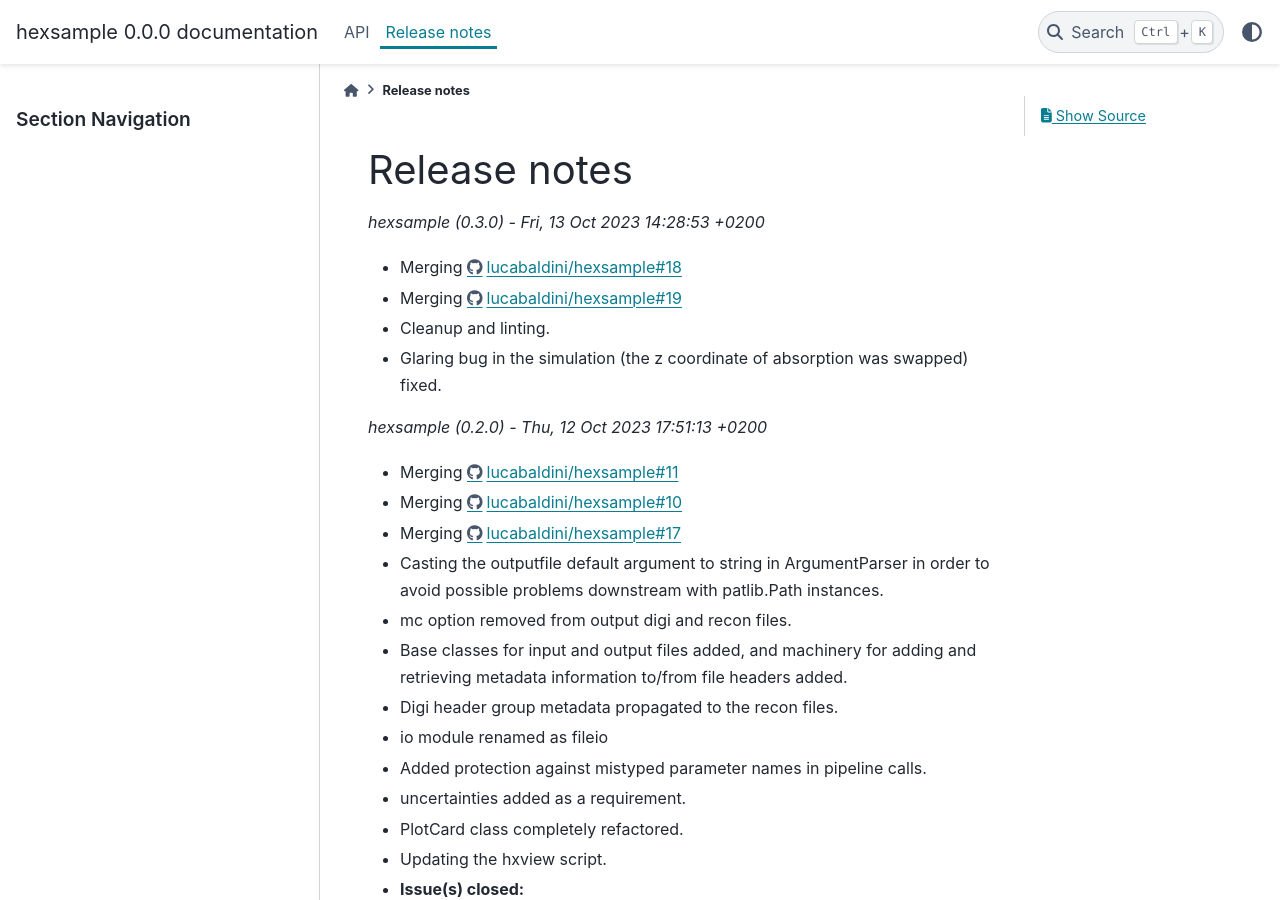
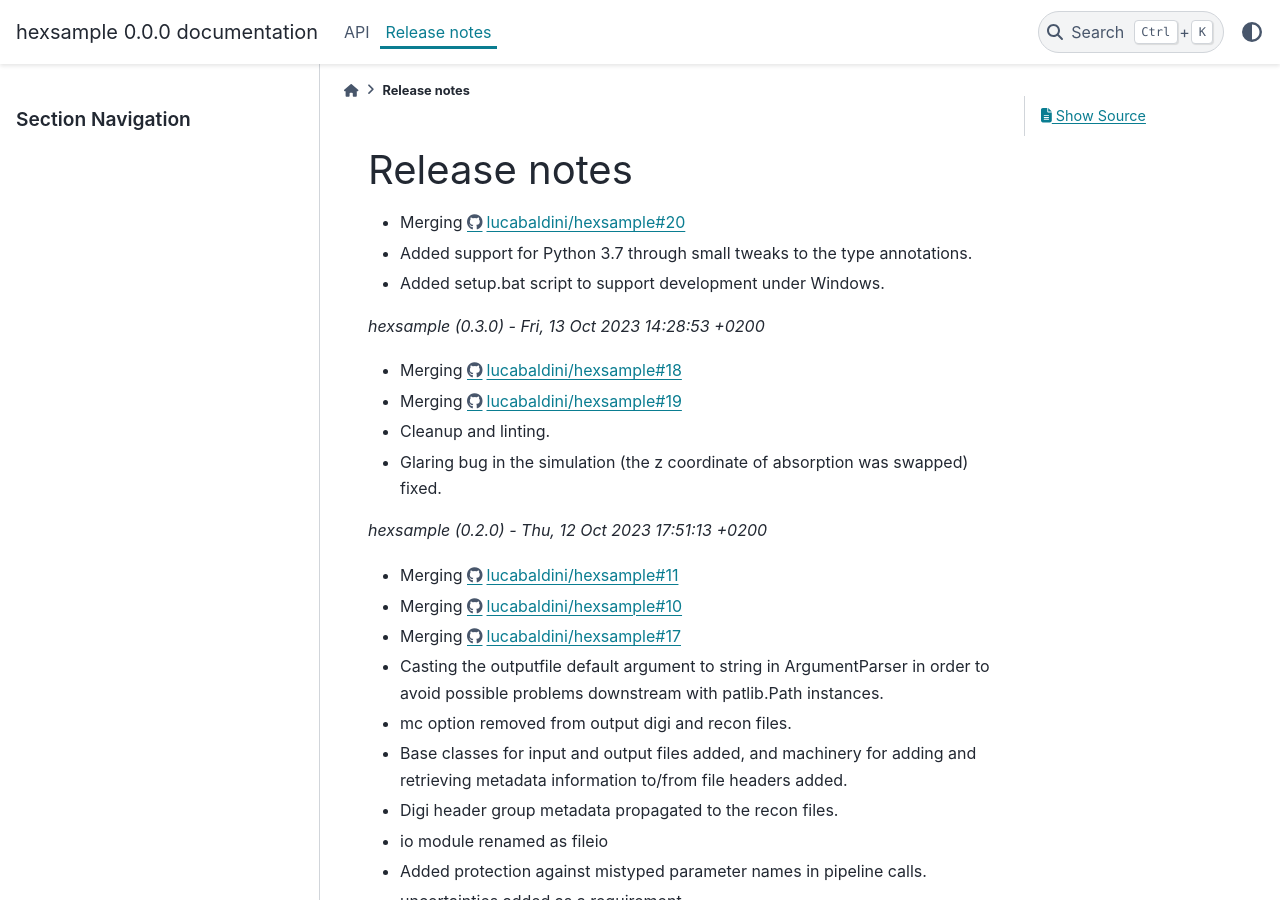
Before and after one commit to lucabaldini/hexsample, a Sphinx documentation site: the page built from docs/release.rst, in a window 1280 px wide and 900 px high. Built offline with Sphinx 7.4.7 and the PyData theme 0.15.4, drawn with Linux system fonts in a browser that asks for light colours; pages that are not in the unit, such as notebooks, are missing from menus.

Commit message:
Updated release notes.

```diff
--- a/docs/release.rst
+++ b/docs/release.rst
@@ -2,6 +2,10 @@
 
 Release notes
 =============
+
+* Merging https://github.com/lucabaldini/hexsample/pull/20
+* Added support for Python 3.7 through small tweaks to the type annotations.
+* Added setup.bat script to support development under Windows.
 
 
 *hexsample (0.3.0) - Fri, 13 Oct 2023 14:28:53 +0200*
```
